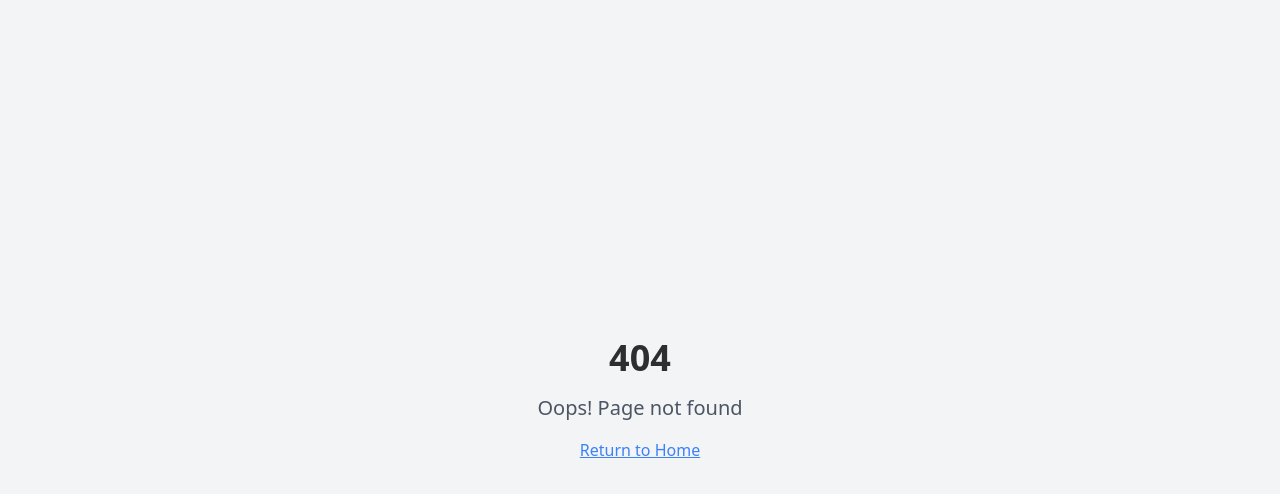
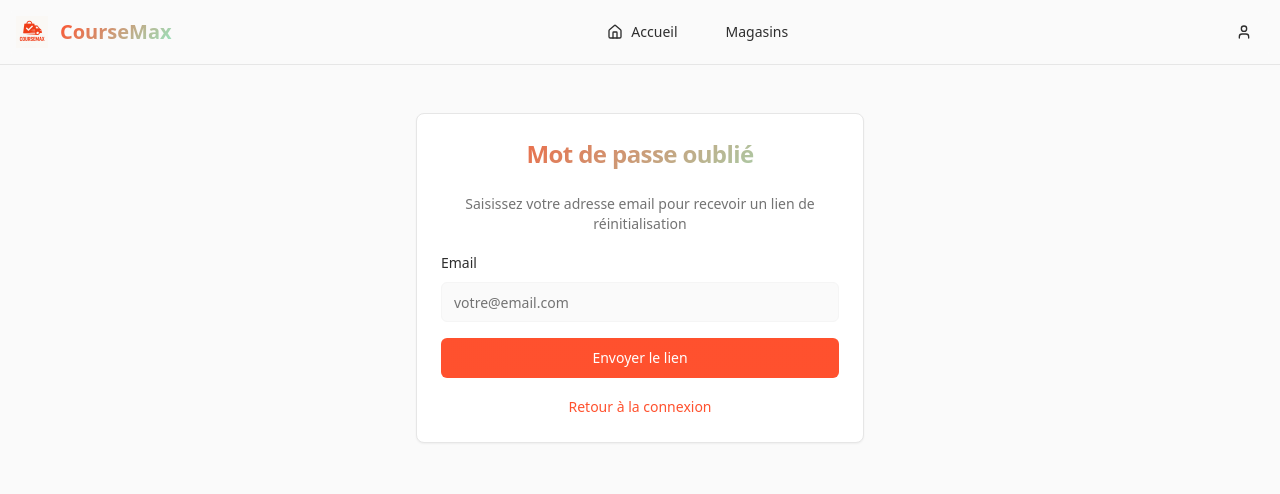
Before and after one commit to Clod2025/course-max-valleyfield, a React (Vite) app: page /forgot-password in a window 1280 px wide. Before the commit this address had no page. Shown: the top 494 px of the page. Built offline with nearby package versions, Linux system fonts and the light colour scheme.

Commit message:
feat: Add forgot password functionality

```diff
--- a/src/App.tsx
+++ b/src/App.tsx
@@ -9,6 +9,7 @@ import Home from "./pages/Home";
 import Stores from "./pages/Stores";
 import Login from "./pages/Login";
 import Register from "./pages/Register";
+import ForgotPassword from "./pages/ForgotPassword";
 import Index from "./pages/Index";
 import NotFound from "./pages/NotFound";
 import OrderCheckout from "./pages/OrderCheckout";
@@ -55,6 +56,7 @@ const App = () => {
 
               <Route path="/login" element={<Login />} />
               <Route path="/register" element={<Register />} />
+              <Route path="/forgot-password" element={<ForgotPassword />} />
               <Route path="/old-index" element={<Index />} />
               <Route path="/test" element={<Test />} />
               {/* ADD ALL CUSTOM ROUTES ABOVE THE CATCH-ALL "*" ROUTE */}
--- /dev/null
+++ b/src/pages/ForgotPassword.tsx
@@ -0,0 +1,158 @@
+import { useState } from "react";
+import { Link } from "react-router-dom";
+import { Button } from "@/components/ui/button";
+import { Card, CardContent, CardHeader, CardTitle } from "@/components/ui/card";
+import { Input } from "@/components/ui/input";
+import { Label } from "@/components/ui/label";
+import { Header } from "@/components/header";
+import { supabase } from "@/integrations/supabase/client";
+import { useToast } from "@/hooks/use-toast";
+import { sanitizeInput } from "@/utils/errorHandler";
+
+const ForgotPassword = () => {
+  const [email, setEmail] = useState("");
+  const [loading, setLoading] = useState(false);
+  const [sent, setSent] = useState(false);
+
+  const { toast } = useToast();
+
+  const handleResetPassword = async (e: React.FormEvent) => {
+    e.preventDefault();
+    setLoading(true);
+
+    // Validation et nettoyage des données
+    const cleanEmail = sanitizeInput(email);
+
+    if (!cleanEmail) {
+      toast({
+        title: "Erreur de saisie",
+        description: "Veuillez saisir votre adresse email",
+        variant: "destructive",
+      });
+      setLoading(false);
+      return;
+    }
+
+    // Validation format email
+    const emailRegex = /^[^\s@]+@[^\s@]+\.[^\s@]+$/;
+    if (!emailRegex.test(cleanEmail)) {
+      toast({
+        title: "Email invalide",
+        description: "Veuillez saisir une adresse email valide",
+        variant: "destructive",
+      });
+      setLoading(false);
+      return;
+    }
+
+    try {
+      const { error } = await supabase.auth.resetPasswordForEmail(cleanEmail, {
+        redirectTo: `${window.location.origin}/reset-password`,
+      });
+
+      if (error) {
+        toast({
+          title: "Erreur",
+          description: error.message,
+          variant: "destructive",
+        });
+      } else {
+        setSent(true);
+        toast({
+          title: "Email envoyé !",
+          description: "Vérifiez votre boîte email pour réinitialiser votre mot de passe",
+        });
+      }
+    } catch (error: any) {
+      toast({
+        title: "Erreur de connexion",
+        description: "Une erreur est survenue. Veuillez réessayer.",
+        variant: "destructive",
+      });
+    }
+
+    setLoading(false);
+  };
+
+  if (sent) {
+    return (
+      <div className="min-h-screen bg-background">
+        <Header />
+
+        <main className="container mx-auto py-12 px-4">
+          <Card className="max-w-md mx-auto">
+            <CardHeader>
+              <CardTitle className="text-2xl text-center text-gradient">
+                Email envoyé !
+              </CardTitle>
+            </CardHeader>
+            <CardContent className="space-y-4 text-center">
+              <p className="text-muted-foreground">
+                Un email de réinitialisation a été envoyé à <strong>{email}</strong>.
+              </p>
+              <p className="text-muted-foreground">
+                Vérifiez votre boîte email et suivez les instructions pour réinitialiser votre mot de passe.
+              </p>
+
+              <div className="pt-4">
+                <Link to="/login">
+                  <Button variant="outline" className="w-full">
+                    Retour à la connexion
+                  </Button>
+                </Link>
+              </div>
+            </CardContent>
+          </Card>
+        </main>
+      </div>
+    );
+  }
+
+  return (
+    <div className="min-h-screen bg-background">
+      <Header />
+
+      <main className="container mx-auto py-12 px-4">
+        <Card className="max-w-md mx-auto">
+          <CardHeader>
+            <CardTitle className="text-2xl text-center text-gradient">
+              Mot de passe oublié
+            </CardTitle>
+          </CardHeader>
+          <CardContent className="space-y-4">
+            <p className="text-sm text-muted-foreground text-center">
+              Saisissez votre adresse email pour recevoir un lien de réinitialisation
+            </p>
+
+            <form onSubmit={handleResetPassword} className="space-y-4">
+              <div className="space-y-2">
+                <Label htmlFor="email">Email</Label>
+                <Input
+                  id="email"
+                  type="email"
+                  value={email}
+                  onChange={(e) => setEmail(e.target.value)}
+                  placeholder="votre@email.com"
+                  required
+                  disabled={loading}
+                />
+              </div>
+
+              <Button type="submit" className="w-full gradient-primary text-white" disabled={loading}>
+                {loading ? "Envoi en cours..." : "Envoyer le lien"}
+              </Button>
+            </form>
+
+            <div className="text-center">
+              <Link to="/login" className="text-sm text-primary hover:underline">
+                Retour à la connexion
+              </Link>
+            </div>
+          </CardContent>
+        </Card>
+      </main>
+    </div>
+  );
+};
+
+export default ForgotPassword;
--- a/src/pages/Login.tsx
+++ b/src/pages/Login.tsx
@@ -142,6 +142,11 @@ const Login = () => {
 
             <div className="text-center space-y-2">
               <p className="text-sm text-muted-foreground">
+                <Link to="/forgot-password" className="text-primary hover:underline">
+                  Mot de passe oublié ?
+                </Link>
+              </p>
+              <p className="text-sm text-muted-foreground">
                 Pas encore de compte?{" "}
                 <Link to="/register" className="text-primary hover:underline">
                   S'inscrire
```
